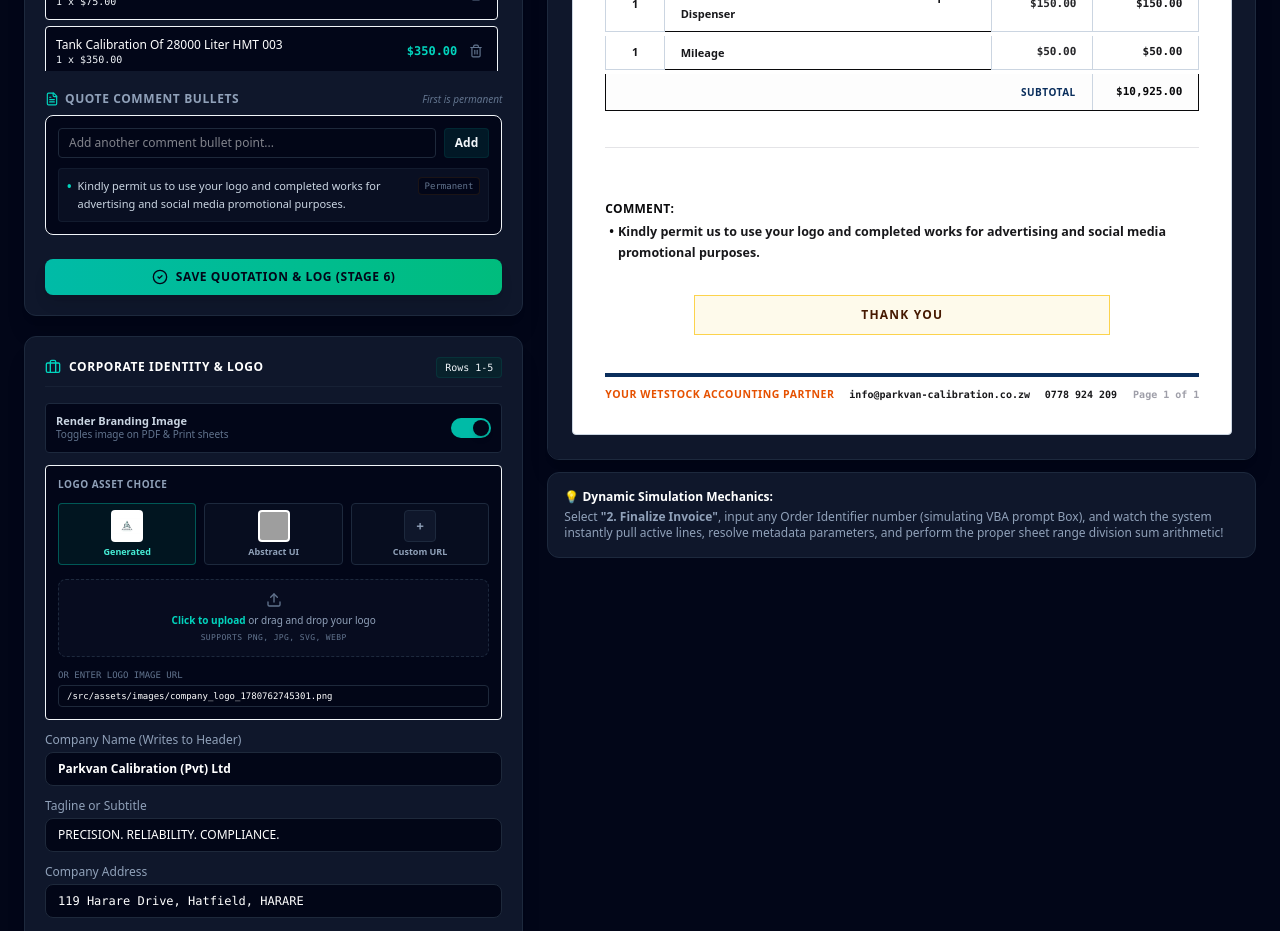
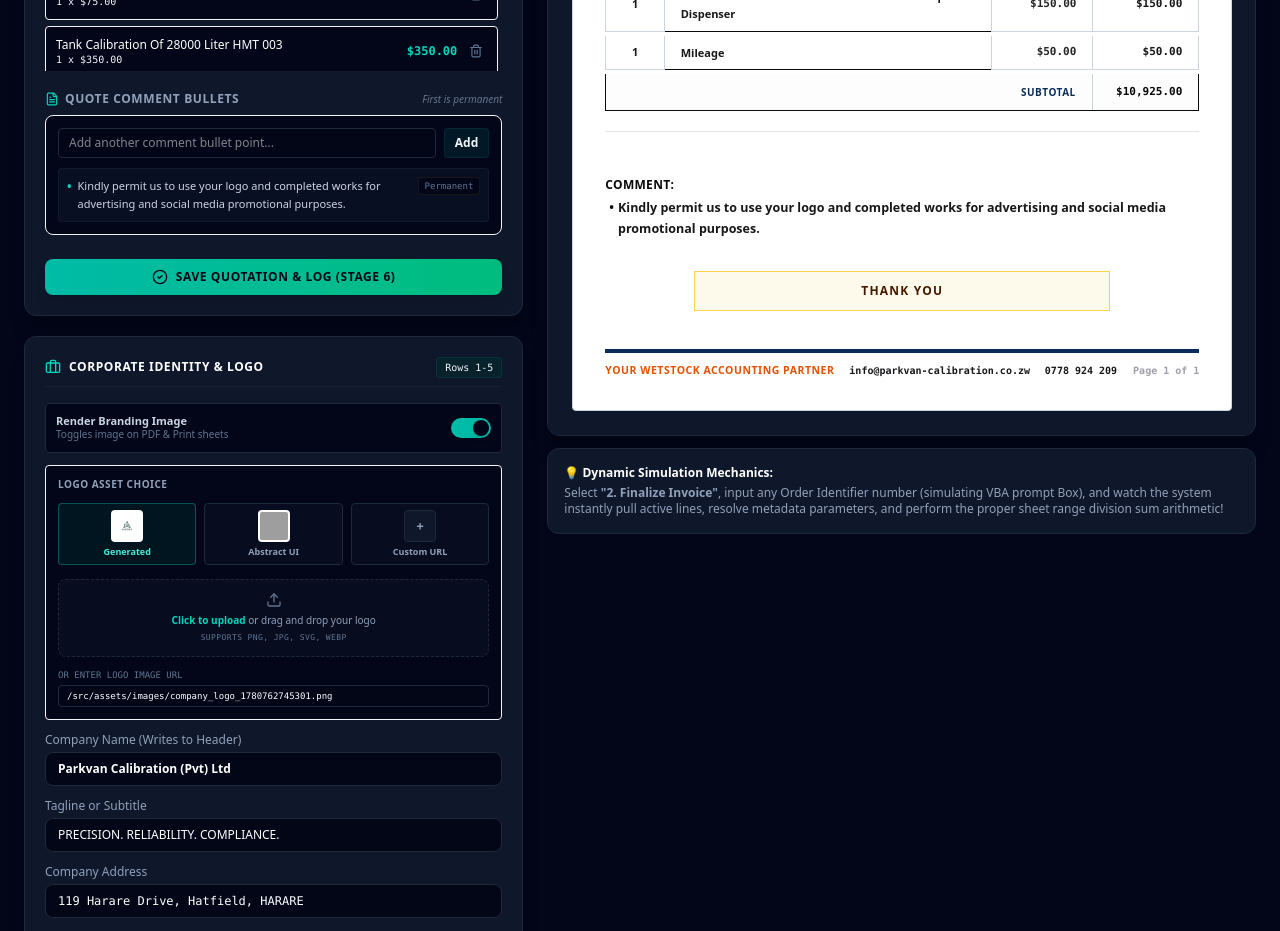
Before and after one commit to ParkvanCal/Invoice-Generator, a React (Vite) app: page / in a window 1280 px wide. Shown: the part 880-1811 px from the top of the page. Built offline with nearby package versions, Linux system fonts and the light colour scheme; grey boxes are pictures that could not be loaded.

Commit message:
feat(ui): optimize invoice layout spacing
Adjust layout parameters and target row counts to prevent page overflow for invoices, which feature a more detailed footer than quotations.

```diff
--- a/src/App.tsx
+++ b/src/App.tsx
@@ -570,13 +570,17 @@ export default function App() {
   const grandTotalResult = doubleSumOfRange / 2;
 
   // Progressive Single-Page layout adaptive spacing parameters
+  const isInvoice = sheetDoc.type !== 'QUOTE';
   const itemsCount = sheetDoc.items.length;
-  const isCrowded = itemsCount > 6;
-  const isVeryCrowded = itemsCount > 10;
-  const isUltraCrowded = itemsCount > 13;
+  const isCrowded = itemsCount > 6 || (isInvoice && itemsCount > 4);
+  const isVeryCrowded = itemsCount > 10 || (isInvoice && itemsCount > 7);
+  const isUltraCrowded = itemsCount > 13 || (isInvoice && itemsCount > 10);
 
   // Total target rows to render to perfectly fill exactly one page:
-  const targetTotalRows = Math.max(12, itemsCount);
+  // Since Invoice view includes a larger and detailed accounting footer, we use a smaller rows ceiling (6) so it never spills over.
+  const targetTotalRows = isInvoice
+    ? Math.max(6, itemsCount)
+    : Math.max(12, itemsCount);
 
   // Row and text sizing adaptivity
   const rowPaddingClass = isUltraCrowded
@@ -2035,7 +2039,7 @@ export default function App() {
                           </div>
                         </>
                       ) : (
-                        <div className="w-full flex text-right mt-6 mb-4">
+                        <div className={`w-full flex text-right ${isVeryCrowded ? 'mt-1.5 mb-1' : isCrowded ? 'mt-3 mb-2' : 'mt-6 mb-4'}`}>
                           <div className="w-[10%]"></div>
                           <div className="w-[55%]"></div>
                           <div className="w-[17%] text-right pr-4 font-black text-zinc-900 uppercase tracking-widest flex items-center justify-end text-[12px] select-none">TOTAL DUE</div>
@@ -2049,7 +2053,7 @@ export default function App() {
                 )}
 
                 {/* ROW 33 to 35: Footer notes and signature spaces */}
-                <div className={`flex w-full items-stretch ${excelStyleMode === 'excel' ? 'border-l border-b border-[#cbd5e1]' : 'mt-8 pt-6 border-t border-dashed border-[#e4e4e7]'}`} id="excel-row-33">
+                <div className={`flex w-full items-stretch ${excelStyleMode === 'excel' ? 'border-l border-b border-[#cbd5e1]' : isVeryCrowded ? 'mt-2 pt-2 border-t border-dashed border-[#e4e4e7]' : isCrowded ? 'mt-4 pt-4 border-t border-dashed border-[#e4e4e7]' : 'mt-8 pt-6 border-t border-dashed border-[#e4e4e7]'}`} id="excel-row-33">
                   {excelStyleMode === 'excel' && (
                     <div className="w-8 flex-shrink-0 bg-[#f8f9fa] border-r border-b border-[#cbd5e1] font-mono text-[9px] text-zinc-500 flex items-center justify-center font-bold select-none py-1 print:hidden">
                       33
```
